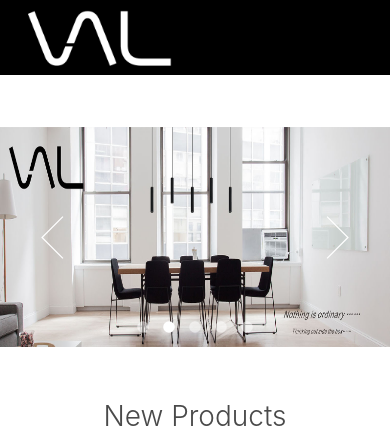
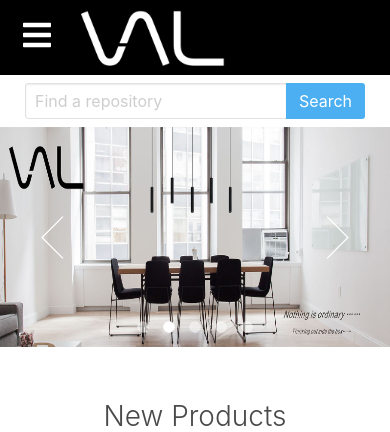
Before and after one commit to a972667237/Val, a Django app: page / in a window 390 px wide; the page is wider, and only the part inside the window is pictured. Shown: the top 432 px of that part. Run offline with Django 3.2, Linux system fonts and the light colour scheme; data comes from the database, SQL or seed files in the repository.

Commit message:
feat(menu): add the menu logo

```diff
--- a/static/css/index.css
+++ b/static/css/index.css
@@ -175,6 +175,23 @@ header{
     padding-top: 127px;
 }
 
+.navbar .navbar-menu{
+    background-color: transparent;
+    box-shadow: none;
+}
+
+.is-active .field .control:first-child{
+    width: 100%;
+}
+
+.mobile-menu{
+    display: inline-block;
+    height: 75px;
+    line-height: 90px;
+    vertical-align: top;
+    margin-right: 24px;
+}
+
 @media screen and (max-width: 1400px){
   .gallery .column{
       height: 320px;
@@ -190,6 +207,18 @@ header{
 @media screen and (max-width: 1080px){
     .gallery .column{
         height: 240px;
+    }
+    #jssor_1{
+        height: 480px !important;
+    }
+}
+
+@media screen and (min-width: 1024px){
+    .is-active{
+        display: none;
+    }
+    .mobile-menu{
+        display: none;
     }
 }
 
--- a/templates/base.html
+++ b/templates/base.html
@@ -16,6 +16,13 @@
     <body>
         <div class="top_fixed">
             <div class="logo_place">
+                <div class="mobile-menu">
+                    <a href="javascript:void()">
+                        <span class="icon" style="color: white">
+                            <i class="fas fa-bars fa-2x"></i>
+                        </span>
+                    </a>
+                </div>
                 <div class="logo_left">
 
                 </div>
@@ -57,6 +64,18 @@
                         </div>
                     </div>
                    </div>
+               </div>
+               <div class="navbar-menu is-active">
+                <!-- shown on mobile -->
+                       <div class="field has-addons">
+                         <div class="control">
+                            <input class="input" type="text" placeholder="Find a repository">
+                        </div>
+                        <div class="control">
+                            <a class="button is-info">
+                            Search
+                            </a>
+                        </div>
                </div>
             </nav>
         </div>
```
Also changed, not shown: 1 other file.
